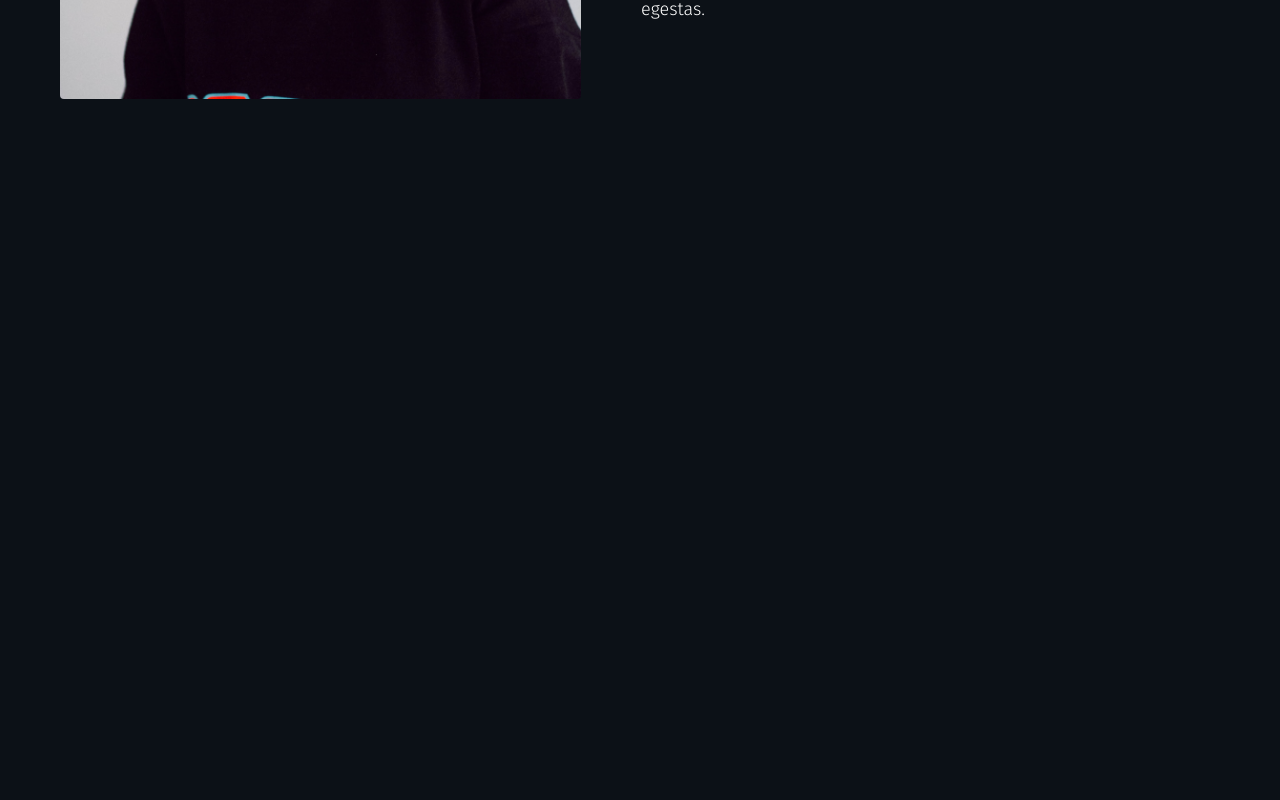
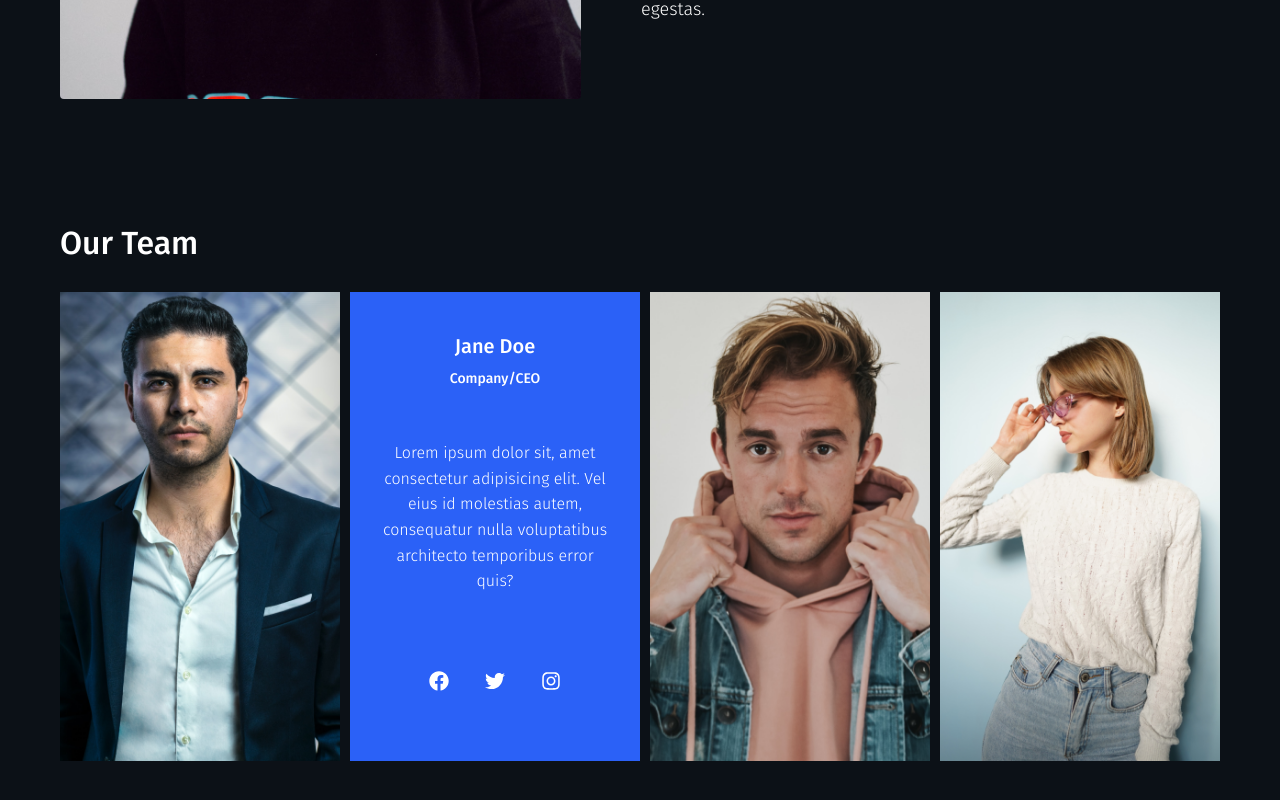
Before and after one commit to Bikram48/raven-web-agency, a React (Create React App) app: page / in a window 1280 px wide. Shown: the part 3373-4173 px from the top of the page. Before the commit the page ends 3537 px from the top, so only its background shows below. Built offline with nearby package versions, Linux system fonts and the light colour scheme.

Commit message:
complete - team component design for both mobile and desktop

```diff
--- a/src/components/team/Team.js
+++ b/src/components/team/Team.js
@@ -1,7 +1,21 @@
 import React from "react";
 import "./team.css";
 import { john, timmy, dmitry } from "./imports.js";
+import TeamMember from "./team-member/TeamMember";
 
 export default function Team() {
-  return <div></div>;
+  return (
+    <div className="raven__team section__padding container">
+      <div className="raven__team-title title__margin">
+        <h3>Our Team</h3>
+      </div>
+
+      <div className="raven__team-contents">
+        <TeamMember image={john} />
+        <TeamMember type="text" />
+        <TeamMember image={timmy} />
+        <TeamMember image={dmitry} />
+      </div>
+    </div>
+  );
 }
--- a/src/components/team/team-member/TeamMember.js
+++ b/src/components/team/team-member/TeamMember.js
@@ -1,6 +1,31 @@
 import React from "react";
 import "./member.css";
+import { FaFacebook, FaTwitter, FaInstagram } from "react-icons/fa";
 
-export default function TeamMember() {
-  return <div></div>;
+export default function TeamMember({ image, type }) {
+  return (
+    <>
+      {type ? (
+        <div className="raven__team-ceo_description">
+          <h4 className="name">Jane Doe</h4>
+          <p className="position">Company/CEO</p>
+          <p className="description">
+            Lorem ipsum dolor sit, amet consectetur adipisicing elit. Vel eius
+            id molestias autem, consequatur nulla voluptatibus architecto
+            temporibus error quis?
+          </p>
+
+          <div className="social__icons">
+            <FaFacebook />
+            <FaTwitter />
+            <FaInstagram />
+          </div>
+        </div>
+      ) : (
+        <div className="raven__team-image">
+          <img src={image} alt="" />
+        </div>
+      )}
+    </>
+  );
 }
--- a/src/components/team/team-member/member.css
+++ b/src/components/team/team-member/member.css
@@ -0,0 +1,70 @@
+.raven__team-ceo_description {
+    padding: 3rem;
+    background-color: var(--card-secondary-background);
+}
+
+.raven__team-ceo_description h4,
+.raven__team-ceo_description p {
+    text-align: center;
+}
+
+.raven__team-ceo_description h4 {
+    font-size: 2rem;
+    font-weight: 500;
+    margin: .6em 0;
+}
+
+.raven__team-ceo_description p.position {
+    font-size: 1.4rem;
+    font-weight: 500;
+    margin-bottom: 3.8em;
+}
+
+.raven__team-ceo_description p.description {
+    font-size: 1.6rem;
+    line-height: 1.6;
+    font-weight: 300;
+    font-style: normal;
+    margin-bottom: 4.8em;
+}
+
+.raven__team-image {
+    width: 100%;
+}
+
+.raven__team-image img {
+    width: 100%;
+}
+
+.social__icons {
+    display: flex;
+    justify-content: center;
+    column-gap: 1.8em;
+    margin-bottom: 2em;
+}
+
+@media screen and (min-width: 600px) {
+    .raven__team-image {
+        flex-basis: 49%;
+    }
+
+    .raven__team-ceo_description {
+        flex-basis: 49%;
+    }
+}
+
+@media screen and (min-width: 900px) {
+    .raven__team-image {
+        flex-basis: calc(25% - 1rem);
+    }
+
+    .raven__team-image img {
+        height: 100%;
+        object-fit: cover;
+    }
+
+    .raven__team-ceo_description {
+        flex-basis: calc(25% );
+        height: 100%;
+    }
+}
--- a/src/components/team/team.css
+++ b/src/components/team/team.css
@@ -0,0 +1,15 @@
+.raven__team-contents {
+    display: flex;
+    row-gap: .6em;
+    flex-wrap: wrap;
+    justify-content: stretch;
+    align-items: stretch;
+    height: 100%;
+}
+
+@media screen and (min-width: 600px) {
+    .raven__team-contents {
+        flex-direction: row;
+        column-gap: .5em;
+    }
+}
```
